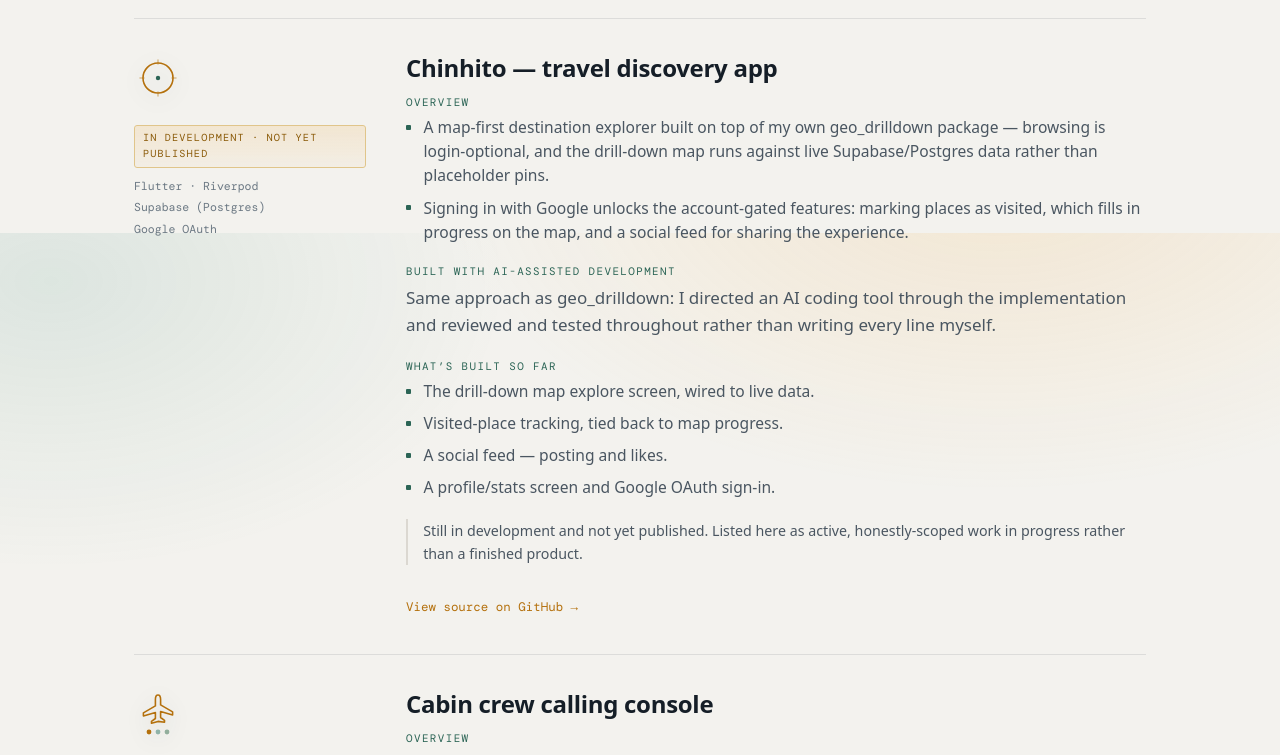
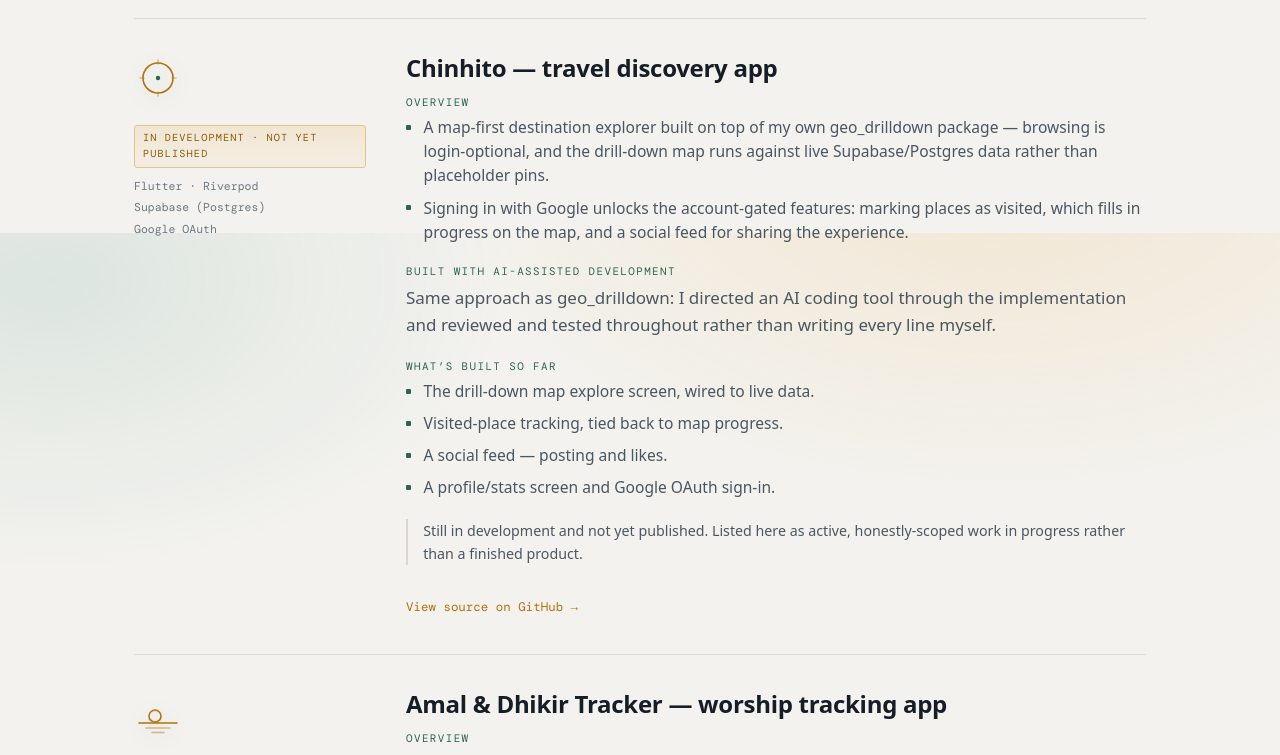
Before and after one commit to hridoyRakibMahmud/hridoyRakibMahmud.github.io, a React (Vite) app: page / in a window 1280 px wide. Shown: the part 2967-3722 px from the top of the page. Built offline with nearby package versions, Linux system fonts and the light colour scheme; a web font is replaced by a local one.

Commit message:
Added the "Amal and dhikir tracker" project

```diff
--- a/src/components/Icon.jsx
+++ b/src/components/Icon.jsx
@@ -82,6 +82,17 @@
     </>
   ),
 
+  // The sun sinking below the horizon and a crescent rising — the day rolling
+  // over at Maghrib rather than at midnight.
+  maghrib: (
+    <>
+      <circle className="ic-sun" cx="21" cy="26" r="6" />
+      <path d="M5 33h38" />
+      <path d="M12 38h24M18 42.5h12" opacity="0.45" />
+      <path className="ic-moon" d="M36 6a7 7 0 1 0 6 10.5a6.5 6.5 0 0 1-6-10.5Z" />
+    </>
+  ),
+
   // A vitals trace being written across the monitor.
   vitals: (
     <>
--- a/src/data/content.js
+++ b/src/data/content.js
@@ -139,6 +139,43 @@
       },
     ],
     scope: 'Still in development and not yet published. Listed here as active, honestly-scoped work in progress rather than a finished product.',
+  },
+  {
+    id: 'amal-tracker',
+    title: 'Amal & Dhikir Tracker — worship tracking app',
+    tag: 'In development · Not yet published',
+    repoUrl: 'https://github.com/hridoyRakibMahmud/amal-dhikir-tracker-android',
+    icon: 'maghrib',
+    stack: ['Kotlin · Jetpack Compose', 'Room · DataStore', 'Firebase Auth & Firestore', 'Credential Manager'],
+    blocks: [
+      {
+        label: 'Overview',
+        items: [
+          'A native Android app for tracking daily Salah, Dhikir and Nafl fasting, built around the Islamic day — which begins at Maghrib, sunset, rather than at midnight.',
+          'Offline-first: every action is written to Room on the device first, so the app works fully without a connection. Signing in with Google turns on sync, and the same history appears on another phone.',
+          'Kotlin and Jetpack Compose with Material 3, MVVM over StateFlow, and Compose Navigation.',
+        ],
+      },
+      {
+        label: 'Hardest part',
+        text: "Deciding what ‘today’ means. A day that ends at sunset depends on where the user is standing, so the app computes sunset from their last known location and rolls the day over at that moment — including while the app is open on screen, by sleeping until the next sunset and recomputing whenever it returns to the foreground. The Hijri date uses the Umm al-Qura calculation built into Android, with a manual offset of a day or two, because a region's local moon-sighting can differ from it.",
+      },
+      {
+        label: 'Built with AI-assisted development',
+        text: 'I wrote the product spec — offline-first, with the day boundary at Maghrib rather than midnight — then directed an AI coding tool through the implementation, reviewing and testing throughout rather than writing every line myself.',
+      },
+      {
+        label: 'What’s built so far',
+        items: [
+          'Salah tracking: the five Fard prayers with Sunnah marked separately, user-added Nafl prayers, and a streak for days with every Fard prayer done.',
+          'Dhikir counting with haptic feedback, manual entry for counts done away from the phone, and optional daily targets.',
+          'A Hijri-month fasting calendar that highlights the Sunnah fasts, treats Ramadan as obligatory with a missed and remaining summary, and refuses to log a fast on the days fasting is forbidden.',
+          'Firestore sync, last write wins, behind security rules that confine each user to their own data — with default entries given fixed ids so they don’t duplicate when a second device signs in.',
+          '7- and 30-day history charts.',
+        ],
+      },
+    ],
+    scope: 'A solo project, still in development and not yet published.',
   },
   {
     id: 'cabin-console',
--- a/src/styles.css
+++ b/src/styles.css
@@ -476,6 +476,24 @@
   50%{transform:rotate(46deg)}
 }
 
+/* --- amal tracker: sun sinks into the horizon, then the crescent appears.
+   The sun squashes from its bottom edge rather than moving below the line,
+   so no clipPath (and no per-instance id) is needed. --- */
+.ic-sun{transform-origin:bottom center;animation:ic-set 5.2s ease-in-out infinite}
+.ic-moon{fill:var(--jade);stroke:none;opacity:0;animation:ic-rise 5.2s ease-in-out infinite}
+@keyframes ic-set{
+  0%,10%{opacity:1;transform:translateY(-5px) scaleY(1)}
+  32%{opacity:1;transform:translateY(0) scaleY(1)}
+  46%{opacity:0;transform:translateY(0) scaleY(0)}
+  86%{opacity:0;transform:translateY(-5px) scaleY(1)}
+  100%{opacity:1;transform:translateY(-5px) scaleY(1)}
+}
+@keyframes ic-rise{
+  0%,42%{opacity:0;transform:translateY(3px)}
+  58%,82%{opacity:1;transform:translateY(0)}
+  96%,100%{opacity:0;transform:translateY(0)}
+}
+
 .case:hover .case__icon svg{transform:translateY(-3px)}
 .case__icon svg{transition:transform .25s cubic-bezier(.22,.61,.36,1)}
 
@@ -484,7 +502,7 @@
   .case:hover .case__icon svg{transform:none}
   .case__icon svg *{animation:none !important}
   /* leave a readable still frame rather than a half-drawn one */
-  .ic-tick,.ic-wave,.ic-seat,.ic-pin{opacity:1}
+  .ic-tick,.ic-wave,.ic-seat,.ic-pin,.ic-moon{opacity:1}
   .ic-trace{stroke-dasharray:none}
   .ic-hop{transform:translate(37px,17px)}
   .ic-needle{transform:rotate(0deg)}
```
